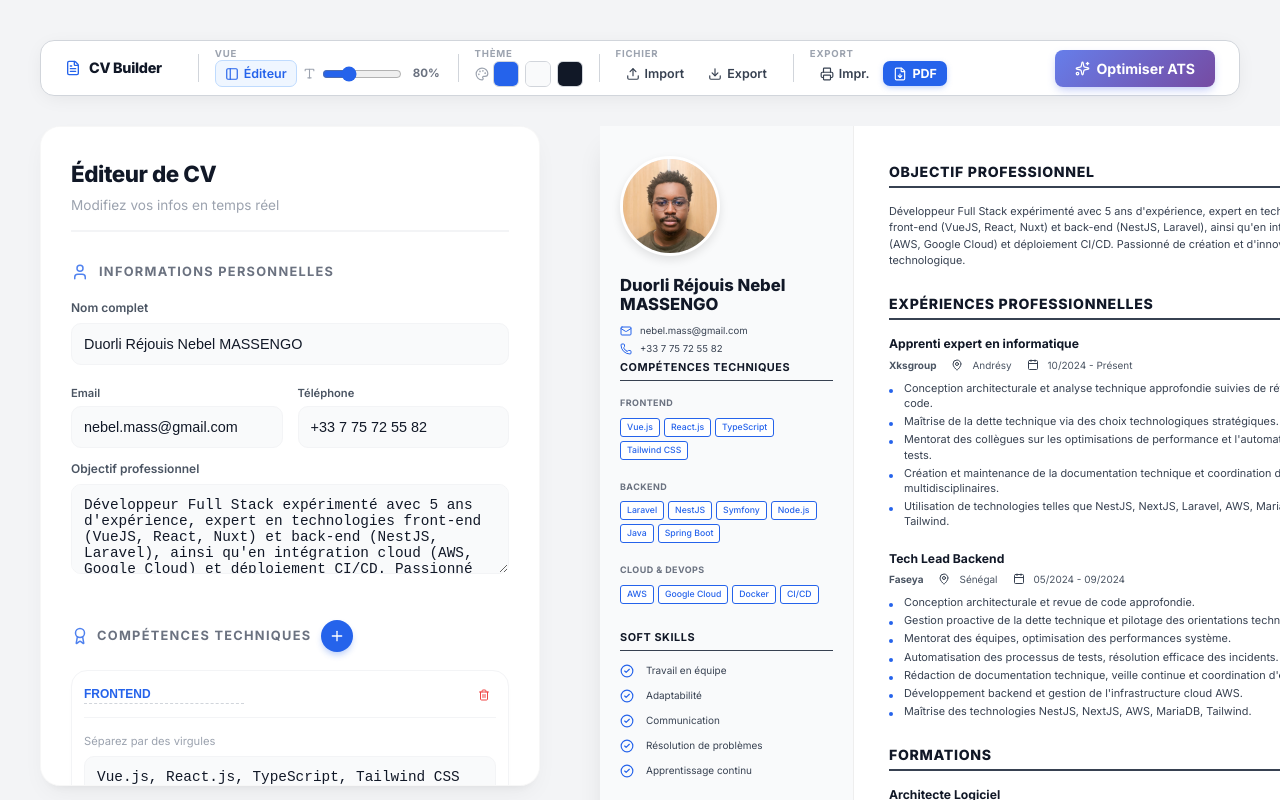
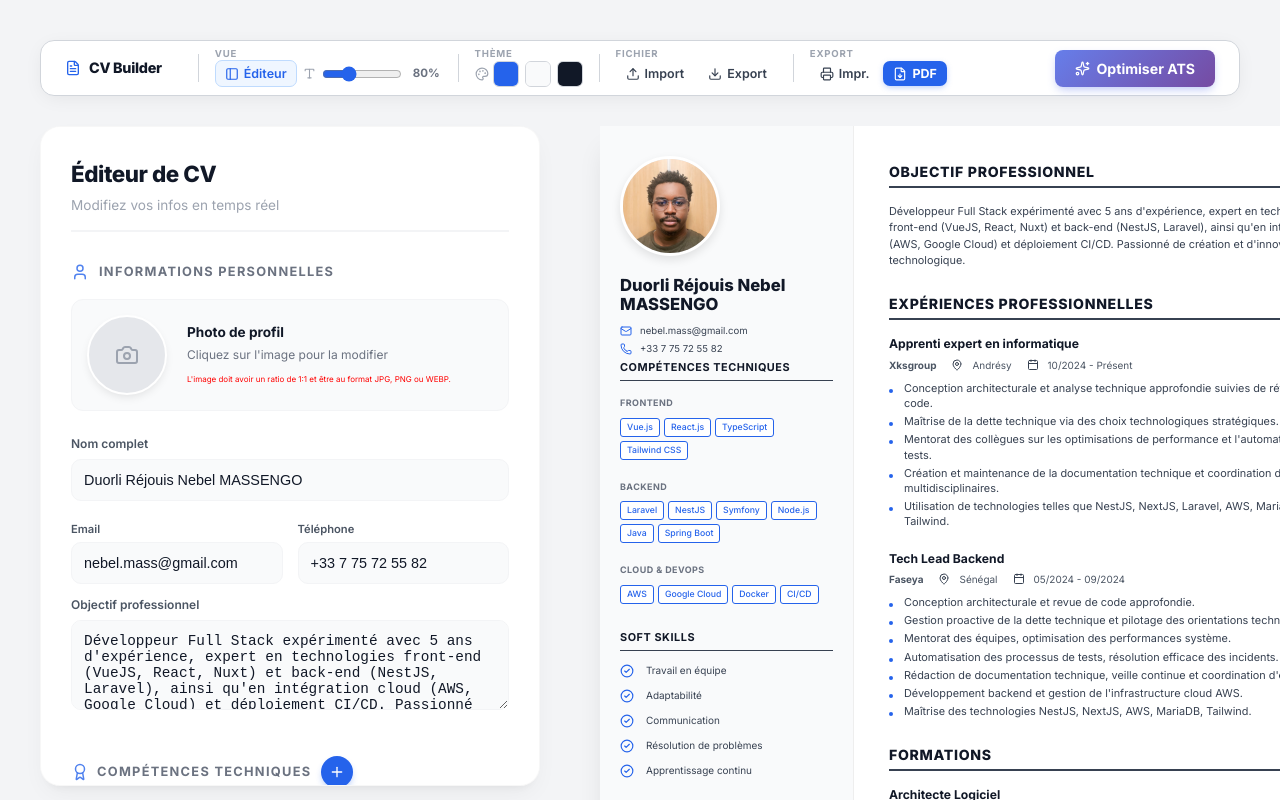
Before and after one commit to Duorly/CV_BUILDER, a React (Vite) app: page / in a window 1280 px wide. Shown: the top 800 px of the page. Built offline with nearby package versions, Linux system fonts and the light colour scheme.

Commit message:
feat: add profile photo upload functionality to personal information editor

```diff
--- a/src/App.css
+++ b/src/App.css
@@ -638,23 +638,22 @@
   inset: 0;
   pointer-events: none;
   z-index: 20;
-  background-image: repeating-linear-gradient(
-    to bottom,
-    /* ── zone contenu ── */
-    transparent               0,
-    transparent               287mm,
-    /* ── marge basse (10 mm) ── */
-    rgba(226, 232, 240, 0.65) 287mm,
-    rgba(226, 232, 240, 0.65) calc(297mm - 1.5px),
-    /* ── ligne séparatrice ── */
-    #94a3b8                   calc(297mm - 1.5px),
-    #94a3b8                   297mm
-  );
+  background-image: repeating-linear-gradient(to bottom,
+      /* ── zone contenu ── */
+      transparent 0,
+      transparent 287mm,
+      /* ── marge basse (10 mm) ── */
+      rgba(226, 232, 240, 0.65) 287mm,
+      rgba(226, 232, 240, 0.65) calc(297mm - 1.5px),
+      /* ── ligne séparatrice ── */
+      #94a3b8 calc(297mm - 1.5px),
+      #94a3b8 297mm);
 }
 
 .sidebar {
   width: 32%;
-  background: transparent; /* géré par le gradient du container */
+  background: transparent;
+  /* géré par le gradient du container */
   padding: 30px 20px;
   border-right: 1px solid #eeeeee;
 }
@@ -1149,7 +1148,9 @@ h1 {
 }
 
 @keyframes ats-spin {
-  to { transform: rotate(360deg); }
+  to {
+    transform: rotate(360deg);
+  }
 }
 
 /* Preview step */
@@ -1426,7 +1427,8 @@ h1 {
     margin: 0;
   }
 
-  html, body {
+  html,
+  body {
     margin: 0 !important;
     padding: 0 !important;
     width: 210mm !important;
@@ -1458,7 +1460,8 @@ h1 {
   }
 
   .main-layout {
-    display: block !important;   /* block évite les artefacts flex en print */
+    display: block !important;
+    /* block évite les artefacts flex en print */
     width: 210mm !important;
     padding: 0 !important;
     margin: 0 !important;
@@ -1503,8 +1506,86 @@ h1 {
 
   /* Le titre d'une section reste collé à ce qui suit */
   .exp-header,
-  .main-section > h2 {
+  .main-section>h2 {
     break-after: avoid;
     page-break-after: avoid;
   }
 }
+
+/* ── Photo Upload UI ─────────────────────────────────────────────────── */
+.photo-upload-container {
+  display: flex;
+  align-items: center;
+  gap: 20px;
+  margin-bottom: 24px;
+  background: #f9fafb;
+  padding: 15px;
+  border-radius: 12px;
+  border: 1px solid #f3f4f6;
+}
+
+.photo-preview-wrapper {
+  position: relative;
+  width: 80px;
+  height: 80px;
+  border-radius: 50%;
+  overflow: hidden;
+  cursor: pointer;
+  border: 2px solid white;
+  box-shadow: 0 4px 10px -2px rgba(0, 0, 0, 0.1);
+  background: #e5e7eb;
+  flex-shrink: 0;
+  transition: transform 0.2s cubic-bezier(0.4, 0, 0.2, 1);
+}
+
+.photo-preview-wrapper:hover {
+  transform: scale(1.05);
+}
+
+.photo-preview-img {
+  width: 100%;
+  height: 100%;
+  object-fit: cover;
+}
+
+.photo-placeholder {
+  width: 100%;
+  height: 100%;
+  display: flex;
+  align-items: center;
+  justify-content: center;
+  color: #9ca3af;
+}
+
+.photo-upload-overlay {
+  position: absolute;
+  inset: 0;
+  background: rgba(0, 0, 0, 0.6);
+  display: flex;
+  flex-direction: column;
+  align-items: center;
+  justify-content: center;
+  color: white;
+  font-size: 0.65rem;
+  font-weight: 700;
+  opacity: 0;
+  transition: opacity 0.2s;
+  gap: 4px;
+}
+
+.photo-preview-wrapper:hover .photo-upload-overlay {
+  opacity: 1;
+}
+
+.photo-upload-info label {
+  display: block;
+  font-size: 0.85rem;
+  font-weight: 700;
+  color: var(--text-dark);
+  margin-bottom: 4px;
+}
+
+.photo-upload-info p {
+  font-size: 0.75rem;
+  color: #6b7280;
+}
--- a/src/components/Editor.jsx
+++ b/src/components/Editor.jsx
@@ -1,4 +1,4 @@
-import { User, Briefcase, GraduationCap, Languages, Award, Heart, Plus, Trash2, X, MapPin, Calendar, Building, GripVertical, Circle } from 'lucide-react';
+import { User, Briefcase, GraduationCap, Languages, Award, Heart, Plus, Trash2, X, MapPin, Calendar, Building, GripVertical, Circle, Camera, Image } from 'lucide-react';
 
 const Editor = ({ data, setData }) => {
     const handlePersonalInfoChange = (e) => {
@@ -10,6 +10,23 @@ const Editor = ({ data, setData }) => {
                 [name]: value
             }
         });
+    };
+
+    const handlePhotoChange = (e) => {
+        const file = e.target.files[0];
+        if (file) {
+            const reader = new FileReader();
+            reader.onloadend = () => {
+                setData({
+                    ...data,
+                    personalInfo: {
+                        ...data.personalInfo,
+                        photo: reader.result
+                    }
+                });
+            };
+            reader.readAsDataURL(file);
+        }
     };
 
     const handleSkillsChange = (categoryIndex, value) => {
@@ -144,6 +161,35 @@ const Editor = ({ data, setData }) => {
                     <User size={18} className="header-icon" />
                     <h3>Informations personnelles</h3>
                 </div>
+
+                <div className="photo-upload-container">
+                    <div className="photo-preview-wrapper" onClick={() => document.getElementById('photo-input').click()}>
+                        {data.personalInfo.photo ? (
+                            <img src={data.personalInfo.photo} alt="Profile Preview" className="photo-preview-img" />
+                        ) : (
+                            <div className="photo-placeholder">
+                                <Camera size={24} />
+                            </div>
+                        )}
+                        <div className="photo-upload-overlay">
+                            <Image size={16} />
+                            <span>Changer</span>
+                        </div>
+                    </div>
+                    <input
+                        type="file"
+                        id="photo-input"
+                        accept="image/*"
+                        style={{ display: 'none' }}
+                        onChange={handlePhotoChange}
+                    />
+                    <div className="photo-upload-info">
+                        <label>Photo de profil</label>
+                        <p>Cliquez sur l'image pour la modifier</p>
+                        <small style={{ color: "red", fontSize: "8px" }}>L'image doit avoir un ratio de 1:1 et être au format JPG, PNG ou WEBP.</small>
+                    </div>
+                </div>
+
                 <div className="form-group floating">
                     <label>Nom complet</label>
                     <input
@@ -199,7 +245,7 @@ const Editor = ({ data, setData }) => {
                 {data.mainSkills.map((categoryGroup, index) => (
                     <div key={index} className="editor-item-box elegant mini-box">
                         <div className="item-controls-top">
-                             <input
+                            <input
                                 type="text"
                                 className="item-label-input"
                                 value={categoryGroup.category}
@@ -210,8 +256,8 @@ const Editor = ({ data, setData }) => {
                             </button>
                         </div>
                         <div className="form-group no-margin">
-                             <p className="field-hint">Séparez par des virgules</p>
-                             <textarea
+                            <p className="field-hint">Séparez par des virgules</p>
+                            <textarea
                                 rows="2"
                                 value={categoryGroup.skills.join(', ')}
                                 onChange={(e) => handleSkillsChange(index, e.target.value)}
--- a/src/components/Resume.jsx
+++ b/src/components/Resume.jsx
@@ -19,7 +19,7 @@ const Resume = ({ data }) => {
             <aside className="sidebar">
                 <div className="profile-section">
                     <div className="profile-img">
-                        <img src={photo} alt={personalInfo.name} />
+                        <img src={personalInfo.photo || photo} alt={personalInfo.name} />
                     </div>
                     <h1>{personalInfo.name}</h1>
                     <div className="contact-info">
--- a/src/data/resumeData.json
+++ b/src/data/resumeData.json
@@ -5,6 +5,7 @@
     "email": "nebel.mass@gmail.com",
     "phone": "+33 7 75 72 55 82",
     "location": "Andrésy",
+    "photo": "",
     "objective": "Développeur Full Stack expérimenté avec 5 ans d'expérience, expert en technologies front-end (VueJS, React, Nuxt) et back-end (NestJS, Laravel), ainsi qu'en intégration cloud (AWS, Google Cloud) et déploiement CI/CD. Passionné de création et d'innovation technologique."
   },
   "mainSkills": [
```
